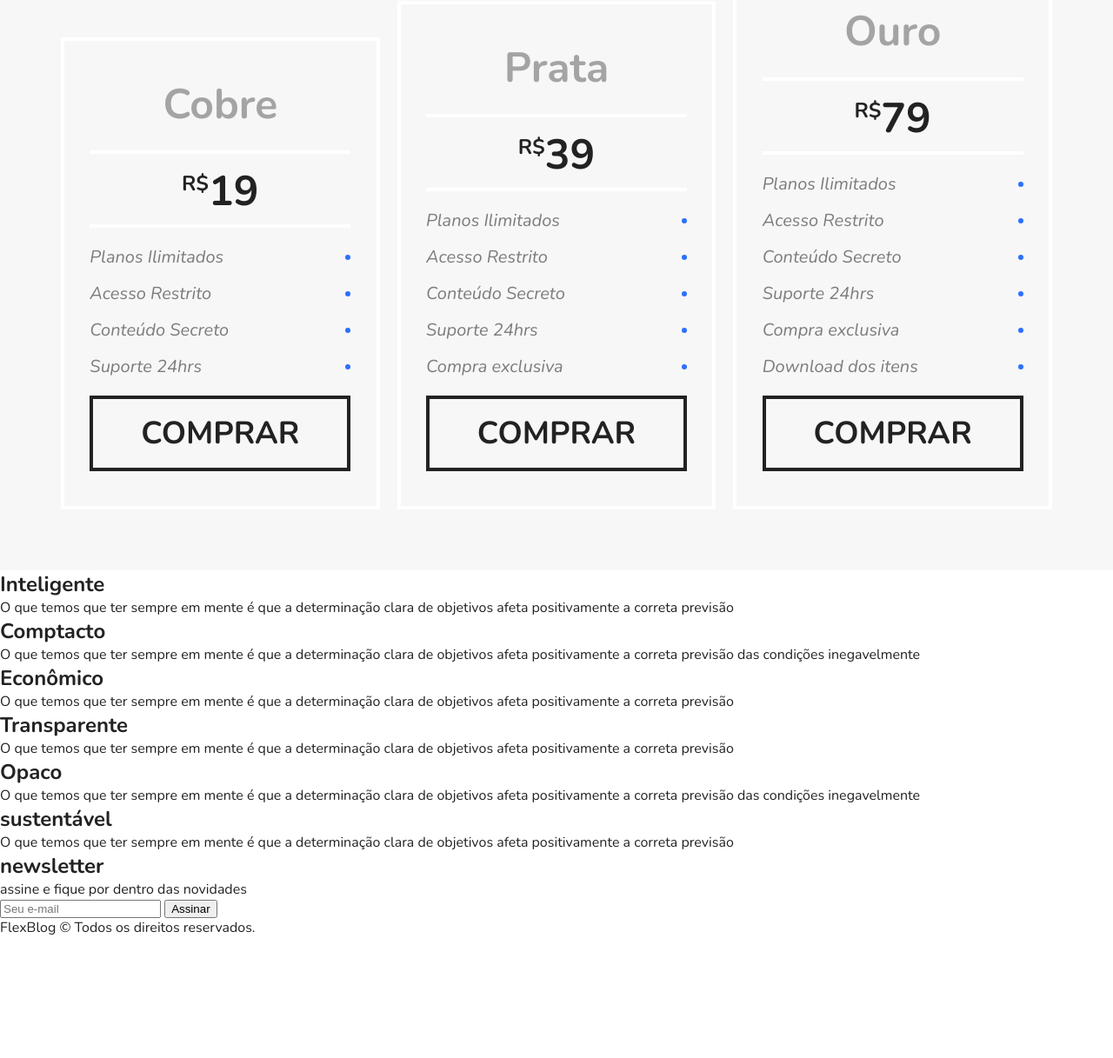
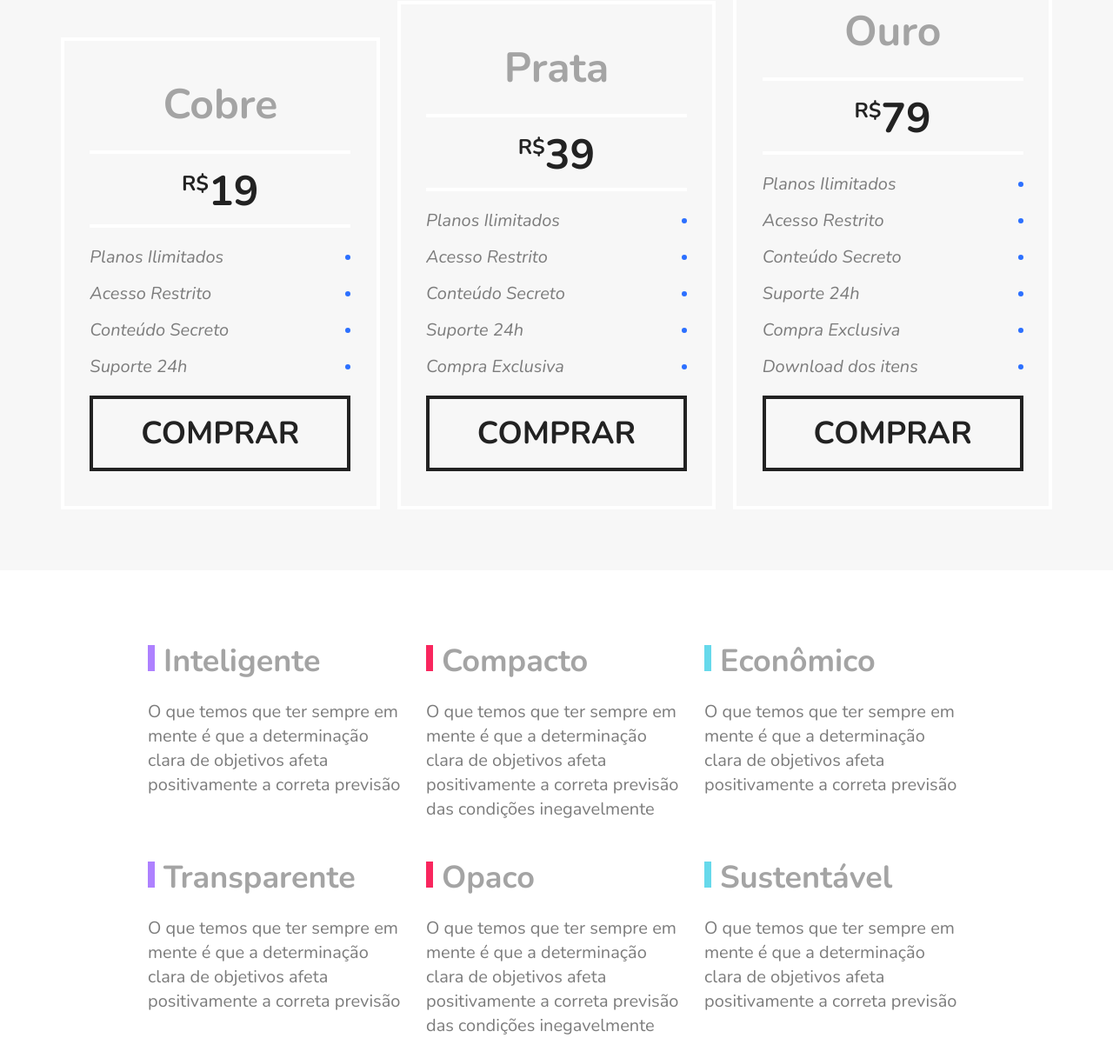
Before and after one commit to ViniSantosJ/Flexblog, a plain HTML site: page Flexblog/index.html in a window 1280 px wide. Shown: the part 1932-3149 px from the top of the page at 87% size. Before the commit the page ends 3010 px from the top, so only its background shows below. Drawn offline with nearby package versions, Linux system fonts and the light colour scheme.

Commit message:
Qualidade
implementado o estilo da parte de qualidade.

```diff
--- a/Flexblog/index.html
+++ b/Flexblog/index.html
@@ -81,7 +81,7 @@
         <li>Planos Ilimitados</li>
         <li>Acesso Restrito</li>
         <li>Conteúdo Secreto</li>
-        <li>Suporte 24hrs</li>
+        <li>Suporte 24h</li>
       </ul>
       <a href="#">Comprar</a>
     </div>
@@ -93,8 +93,8 @@
         <li>Planos Ilimitados</li>
         <li>Acesso Restrito</li>
         <li>Conteúdo Secreto</li>
-        <li>Suporte 24hrs</li>
-        <li>Compra exclusiva</li>
+        <li>Suporte 24h</li>
+        <li>Compra Exclusiva</li>
       </ul>
       <a href="#">Comprar</a>
     </div>
@@ -106,8 +106,8 @@
         <li>Planos Ilimitados</li>
         <li>Acesso Restrito</li>
         <li>Conteúdo Secreto</li>
-        <li>Suporte 24hrs</li>
-        <li>Compra exclusiva</li>
+        <li>Suporte 24h</li>
+        <li>Compra Exclusiva</li>
         <li>Download dos itens</li>
 
       </ul>
@@ -122,7 +122,7 @@
     </div>
 
     <div class="qualidade-item">
-      <h2>Comptacto</h2>
+      <h2>Compacto</h2>
       <p>O que temos que ter sempre em mente é que a determinação clara de objetivos afeta positivamente a correta previsão das condições inegavelmente</p>
     </div>
 
@@ -143,7 +143,7 @@
     </div>
 
     <div class="qualidade-item">
-      <h2>sustentável</h2>
+      <h2>Sustentável</h2>
       <p>O que temos que ter sempre em mente é que a determinação clara de objetivos afeta positivamente a correta previsão</p>
     </div>
   </section>
--- a/Flexblog/scss/style.scss
+++ b/Flexblog/scss/style.scss
@@ -228,3 +228,42 @@
     order: -1;
   }
 }
+
+/* Qualidade */
+.qualidade {
+  max-width: 960px;
+  margin: 60px auto;
+  display: flex;
+  flex-wrap: wrap;
+}
+
+.qualidade-item {
+  flex: 1 1 300px;
+  margin: 20px 10px;
+  h2 {
+    font-size: 2.25em;
+    color: $color-font;
+    margin-bottom: 20px;
+  }
+  h2::before {
+    content: "";
+    display: inline-block;
+    width: 8px;
+    height: 30px;
+    margin-right: 10px;
+  }
+  &:nth-of-type(3n + 1) h2::before {
+    background: $border-purple;
+  }
+  &:nth-of-type(3n + 2) h2::before {
+    background: $border-pink;
+  }
+  &:nth-of-type(3n + 3) h2::before {
+    background: $border-blue;
+  }
+  p {
+    font-size: 1.25em;
+    line-height: 1.4;
+    color: $light-gray;
+  }
+}
```
Also changed, not shown: Flexblog/css/style.css, Flexblog/css/style.min.css.
